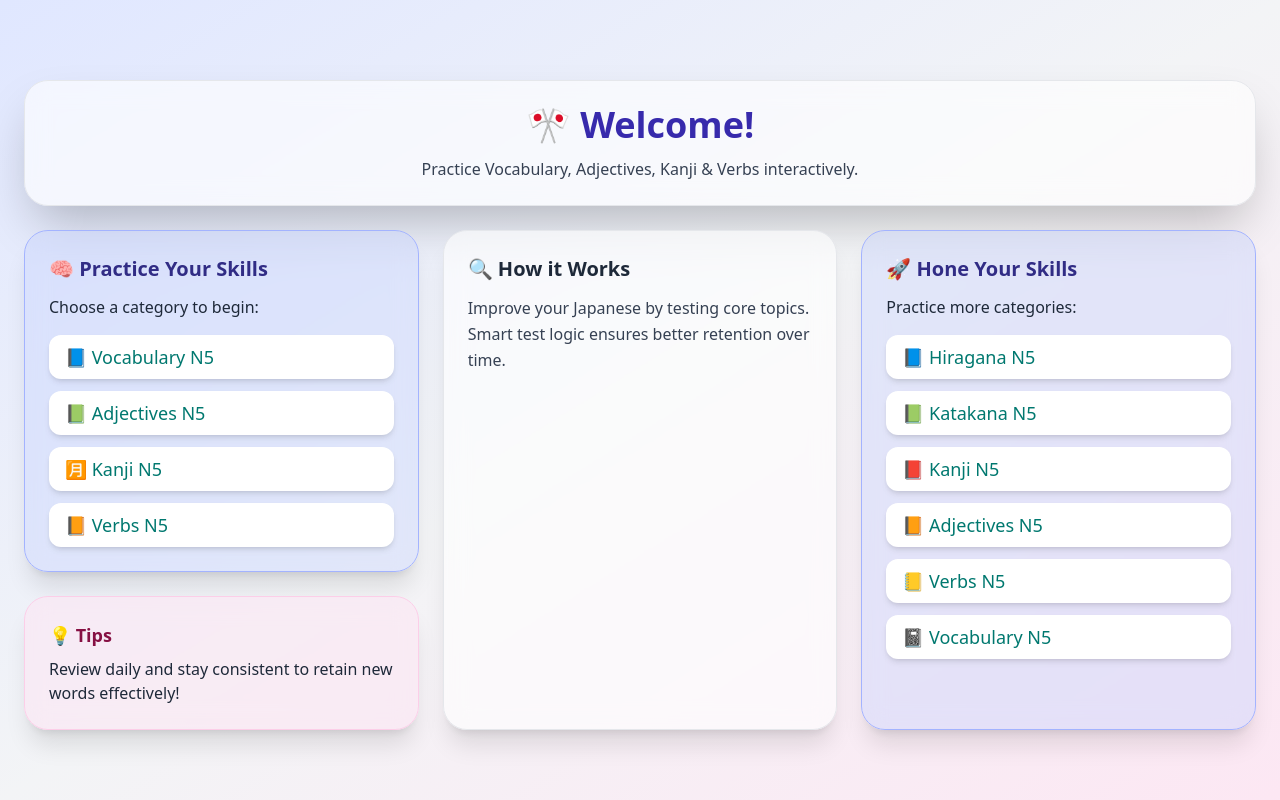
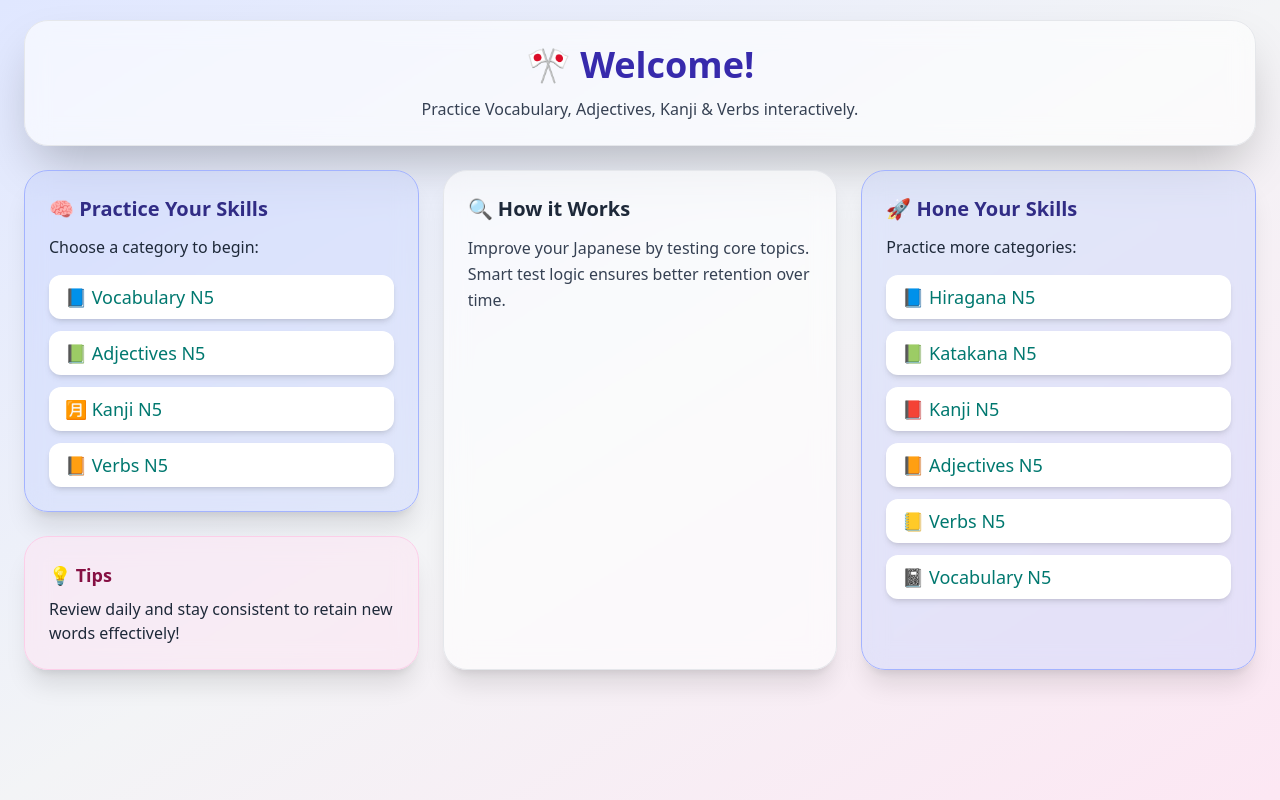
Before and after one commit to Ajinkya-Divekar/JapaneseLearner, a React (Vite) app: page / in a window 1280 px wide. Built offline with nearby package versions, Linux system fonts and the light colour scheme.

Commit message:
sorry minor change

```diff
--- a/src/components/Homepage.jsx
+++ b/src/components/Homepage.jsx
@@ -44,7 +44,11 @@ function Homepage() {
         </div>
       </nav> */}
 
-      <div className="w-full max-w-7xl grid grid-cols-1 md:grid-cols-6 auto-rows-min gap-6 mt-20 px-4 sm:px-6">
+      <div
+        className="w-full max-w-7xl grid grid-cols-1 md:grid-cols-6 auto-rows-min gap-6
+       mt-5
+        px-4 sm:px-6"
+      >
         {/* Header */}
         <header className="md:col-span-6 p-6 bg-white/60 backdrop-blur-md text-center rounded-3xl border border-gray-200 shadow-2xl space-y-3">
           <h1 className="text-3xl sm:text-4xl font-extrabold text-indigo-800">
```
